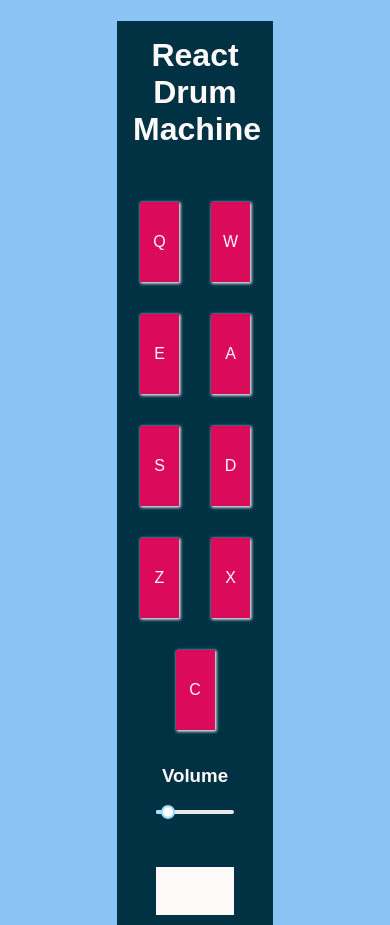
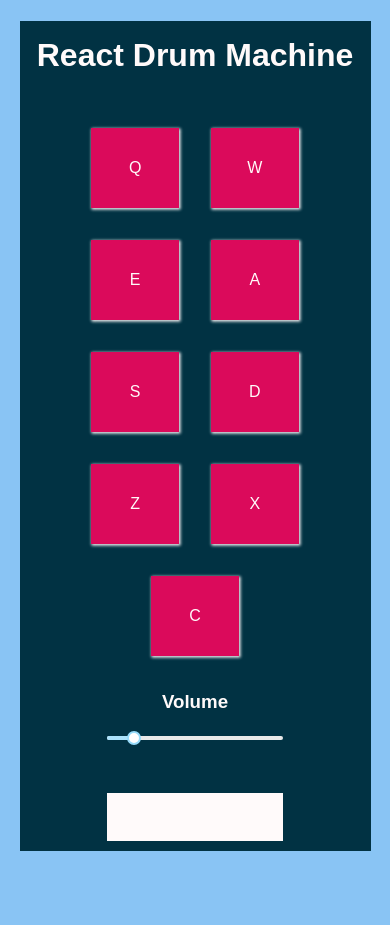
Before and after one commit to Nicknyr/FCC_Drum_Machine, a React (Create React App) app: page / in a window 390 px wide. After the commit the page ends 851 px from the top, so only its background shows below. Built offline with nearby package versions, Linux system fonts and the light colour scheme.

Commit message:
Made drum machine container responsive

```diff
--- a/src/App.css
+++ b/src/App.css
@@ -1,30 +1,29 @@
 body {
   background-color: #89C4F4; }
 
+@media only screen and (min-width: 300px) {
   #drum-machine {
+    width: 90%;
     height: auto;
-  width: 40%;
+    margin: auto;
     background-color: #013243;
     margin: auto;
     color: snow; }
-  #drum-machine h1 {
+  h1 {
     text-align: center;
     color: snow;
     padding: .5em; }
-
   #display {
     background-color: #013243;
     height: 10em;
     width: 100%; }
     #display h3 {
       text-align: center; }
-
   .drum-pad-container {
     width: 100%;
     height: auto;
     margin: auto;
     text-align: center; }
-
   .drum-pad {
     height: 5em;
     width: 25%;
@@ -37,11 +36,9 @@ body {
     .drum-pad span {
       text-align: center;
       line-height: 5em; }
-
   .slider {
     width: 50%;
     margin: auto; }
-
   .label {
     width: 50%;
     height: 3em;
@@ -55,4 +52,24 @@ body {
     text-transform: uppercase; }
     .label span {
       text-align: center;
-    line-height: 3em; }
+      line-height: 3em; } }
+
+/* Extra Small Devices, Phones */
+@media only screen and (min-width: 480px) {
+  #drum-machine {
+    width: 80%; } }
+
+/* Small Devices, Tablets */
+@media only screen and (min-width: 768px) {
+  #drum-machine {
+    width: 60%; } }
+
+/* Medium Devices, Desktops */
+@media only screen and (min-width: 992px) {
+  #drum-machine {
+    width: 50%; } }
+
+/* Large Devices, Wide Screens */
+@media only screen and (min-width: 1200px) {
+  #drum-machine {
+    width: 40%; } }
--- a/src/App.js
+++ b/src/App.js
@@ -25,24 +25,17 @@ class App extends Component {
     const sound = document.getElementById(e);
     sound.volume = 1;
     sound.play();
+
   }
 
-  onKeyPress = (event, name) => {
-    this.setState({ buttonClicked: event });
-    this.setState({ name: name });
-
-    document.getElementById(event);
-
-    const sound = document.getElementById(event);
-    sound.play();
-  }
 
   render() {
     return (
       <DrumDisplay
         buttonClicked={this.state.buttonClicked}
-        name={this.state.name} handleClick={this.handleClick}
-        onKeyPress={this.onKeyPress}
+        name={this.state.name}
+        handleClick={this.handleClick}
+        onKeyPress={this.handleClick}
       />
     );
   }
--- a/src/Drumpad.js
+++ b/src/Drumpad.js
@@ -3,11 +3,16 @@ import React, { Component } from 'react';
 
 const DrumPad = (props) => {
   return (
-    <div className="drum-pad" onClick={() => props.handleClick(props.id, props.soundName)} onKeyPress={ () => props.onKeyPress(props.id)} tabIndex="0">
+    <div className="drum-pad"
+      onClick={() => props.handleClick(props.id, props.soundName)}
+      onKeyPress={() => props.handleClick(props.id, props.soundName)}
+      tabIndex="0">
+
       <audio className="clip" id={props.id}>
         <source src={props.sound} type="audio/mp3" />
       </audio>
       <span>{props.id}</span>
+
     </div>
   );
 }
--- a/src/styles/_DrumMachine.scss
+++ b/src/styles/_DrumMachine.scss
@@ -3,19 +3,22 @@ body {
   background-color: #89C4F4;
 }
 
+@media only screen and (min-width : 300px) {
+
   #drum-machine {
+    width: 90%;
     height: auto;
-  width: 40%;
+    margin: auto;
     background-color: #013243;
     margin: auto;
     color: snow;
     //box-shadow: 1px 1px 5px 1px #DB0A5B;
+  }
 
   h1 {
     text-align: center;
     color: snow;
     padding: .5em;
-  }
   }
 
   #display {
@@ -51,11 +54,11 @@ body {
     }
   }
 
-
   .slider {
     width: 50%;
     margin: auto;
   }
+
 
   .label {
     width: 50%;
@@ -74,3 +77,34 @@ body {
       line-height: 3em;
     }
   }
+}
+
+
+/* Extra Small Devices, Phones */
+   @media only screen and (min-width : 480px) {
+      #drum-machine {
+        width: 80%;
+      }
+   }
+
+/* Small Devices, Tablets */
+  @media only screen and (min-width : 768px) {
+    #drum-machine {
+      width: 60%;
+    }
+  }
+
+  /* Medium Devices, Desktops */
+  @media only screen and (min-width : 992px) {
+    #drum-machine {
+      width: 50%;
+    }
+
+  }
+
+  /* Large Devices, Wide Screens */
+  @media only screen and (min-width : 1200px) {
+    #drum-machine {
+      width: 40%;
+    }
+  }
```
Lines whose indentation alone changed are shown as unchanged.
